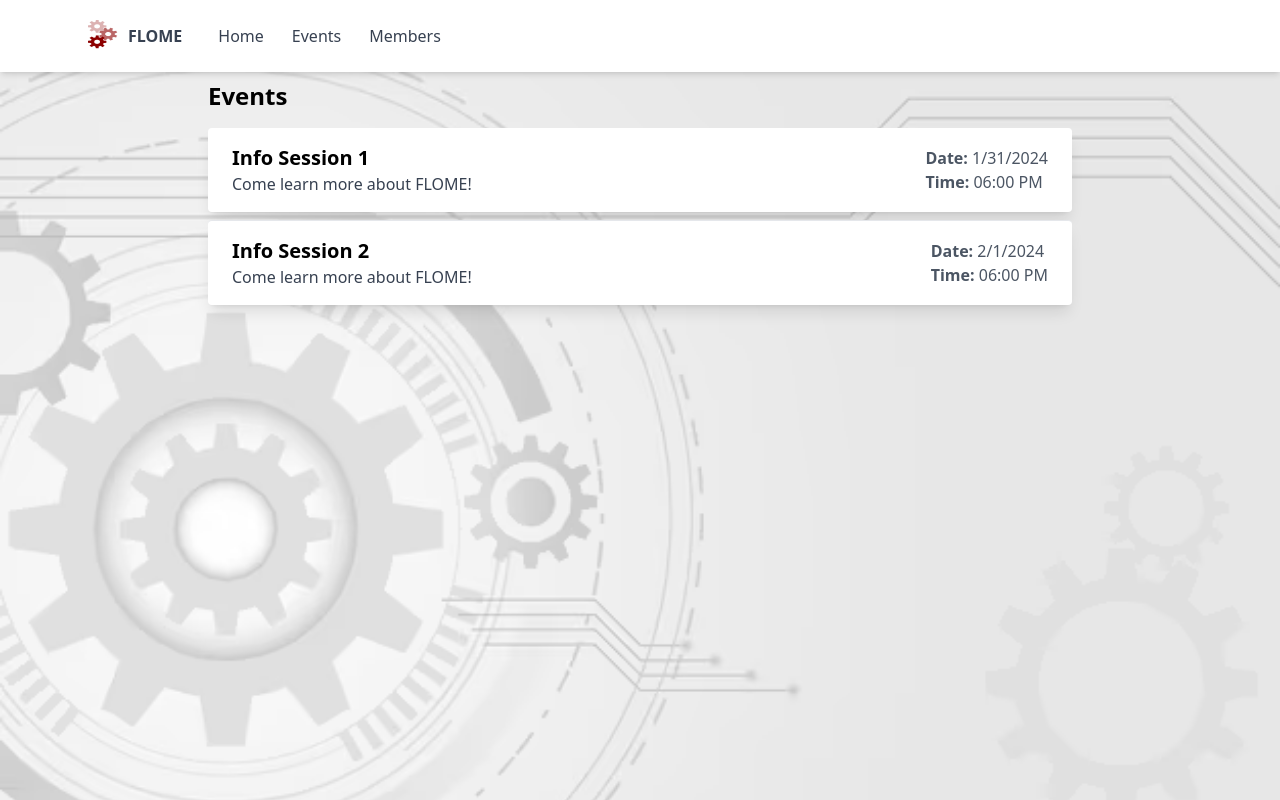
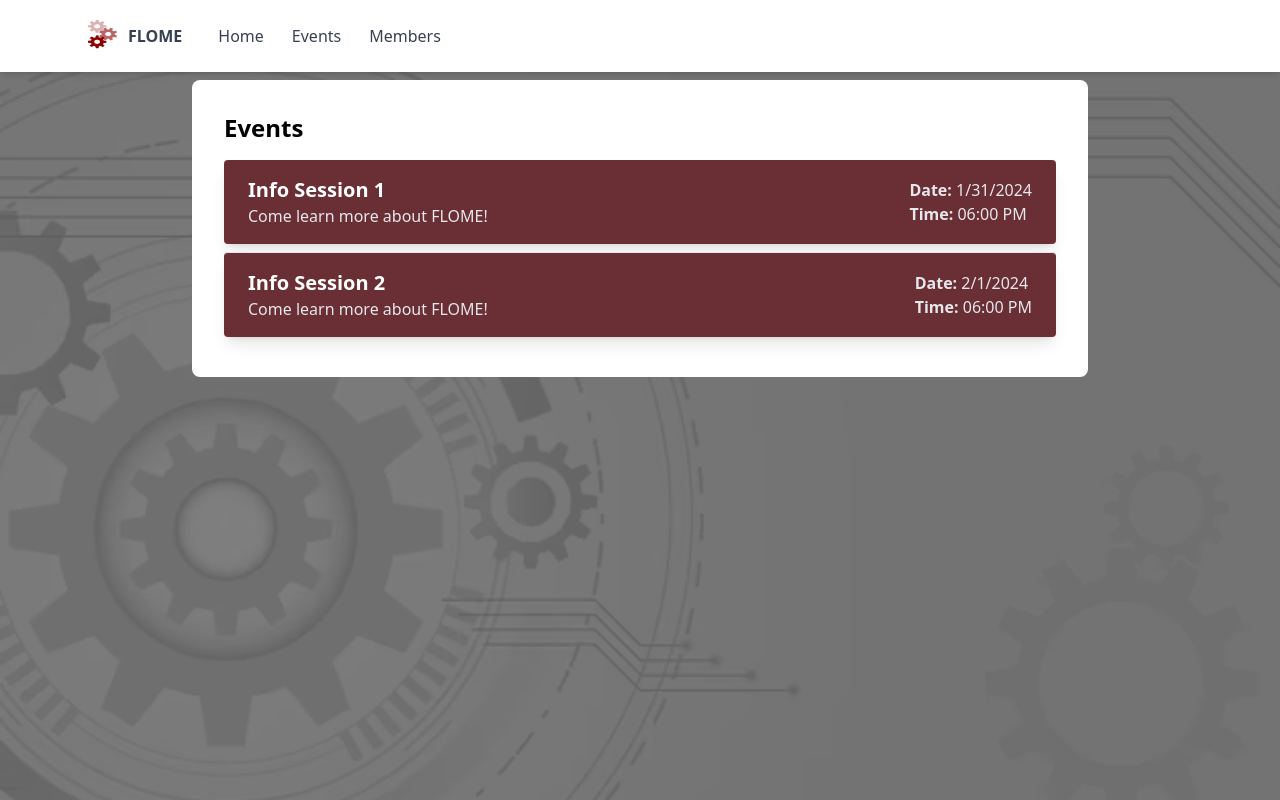
Before and after one commit to JayceBordelon/flome, a React (Vite) app: page /events in a window 1280 px wide. Built offline with nearby package versions, Linux system fonts and the light colour scheme.

Commit message:
back of event

```diff
--- a/src/components/Backdrop.jsx
+++ b/src/components/Backdrop.jsx
@@ -7,6 +7,7 @@ export default function Backdrop() {
       style={{ backgroundImage: `url(${GEARS})` }}
       className="h-screen fixed -z-10 w-screen bg-no-repeat bg-cover bg-center"
     >
+      <div className="h-full w-full bg-black bg-opacity-50"></div> {/* Overlay div */}
     </div>
   );
 }
--- a/src/pages/Events.jsx
+++ b/src/pages/Events.jsx
@@ -3,22 +3,25 @@ import { EVENTS } from '../data/events';
 
 export default function Events() {
   return (
+    <div className="bg-white mx-auto rounded-lg max-w-4xl p-4 m-4">
+
       <div className="container mx-auto p-4 max-w-4xl">
-      <h2 className="text-2xl font-bold mb-4">Events</h2>
+        <h2 className="rounded text-2xl font-bold mb-4">Events</h2>
         <div className="divide-y divide-gray-200">
           {EVENTS.map((event, index) => (
-          <div key={index} className="event-card flex flex-col md:flex-row justify-between items-center bg-white py-4 px-6 my-2 rounded shadow-lg">
+            <div key={index} className="event-card flex flex-col md:flex-row justify-between items-center bg-flome-maroon py-4 px-6 my-2 rounded shadow-lg">
               <div className="mb-2 md:mb-0">
-              <h3 className="font-bold text-xl">{event.name}</h3>
-              <p className="text-gray-700">{event.description}</p>
+                <h3 className="font-bold text-white text-xl">{event.name}</h3>
+                <p className="text-gray-200">{event.description}</p>
               </div>
               <div className="text-gray-600">
-              <p><strong>Date:</strong> {event.dateAndTime.toLocaleDateString()}</p>
-              <p><strong>Time:</strong> {event.dateAndTime.toLocaleTimeString([], { hour: '2-digit', minute: '2-digit' })}</p>
+                <p className="text-gray-200"><strong>Date:</strong> {event.dateAndTime.toLocaleDateString()}</p>
+                <p className="text-gray-200"><strong>Time:</strong> {event.dateAndTime.toLocaleTimeString([], { hour: '2-digit', minute: '2-digit' })}</p>
               </div>
             </div>
           ))}
         </div>
       </div>
+    </div>
   );
 }
--- a/src/pages/Members.jsx
+++ b/src/pages/Members.jsx
@@ -56,13 +56,13 @@ function MemberCard({ fullName, major1, major2, minor1, minor2, purpose, role, i
 export default function Members() {
   return (
     <div className="flex flex-col items-center">
-      <h1 className="text-2xl font-bold my-4">Executives</h1>
+      <h1 className="bg-white rounded  bg-white rounded p-2 text-2xl font-bold my-4">Executives</h1>
       <div className="flex flex-wrap justify-center gap-3">
         {EXEC_MEMBERS.map(member => (
           <MemberCard key={member.fullName} {...member} />
         ))}
       </div>
-      <h1 className="text-2xl font-bold my-4">Members</h1>
+      <h1 className="bg-white rounded  p-2 text-2xl font-bold my-4">Members</h1>
       <div className="flex flex-wrap justify-center gap-4">
         {REGULAR_MEMBERS.map(member => (
           <MemberCard key={member.fullName} {...member} />
```
Lines whose indentation alone changed are shown as unchanged.
